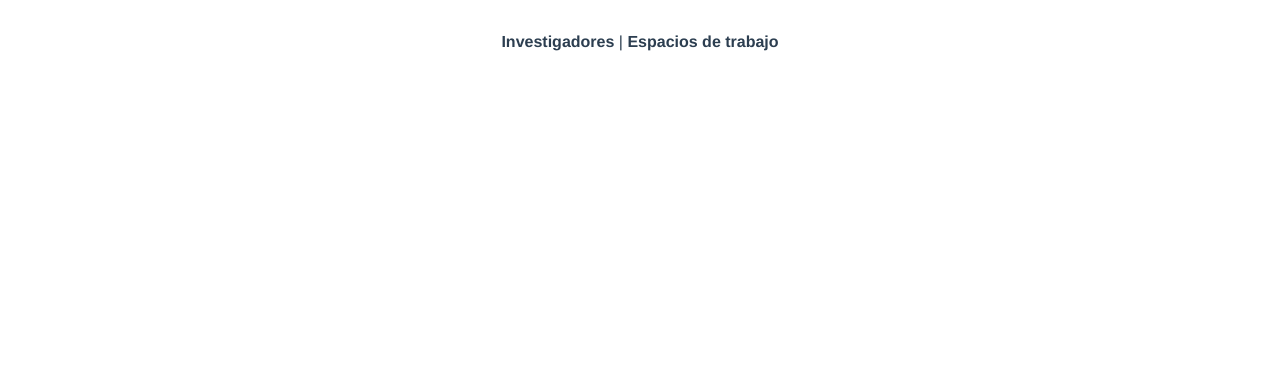
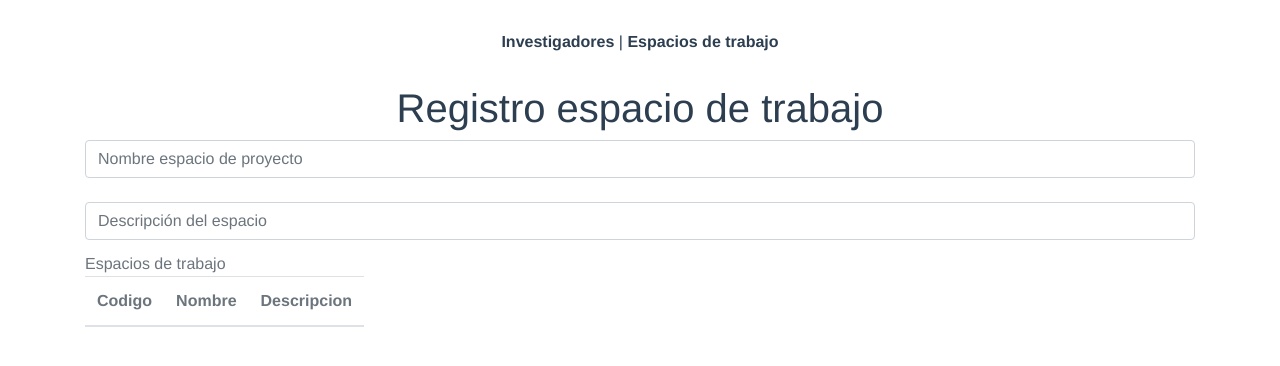
Before and after one commit to Leon-Avalos/indicadores, a Vue app: page /registro_espacio in a window 1280 px wide. Shown: the top 366 px of the page. Built offline with nearby package versions, Linux system fonts and the light colour scheme.

Commit message:
Commit 1 Sebas

```diff
--- a/src/App.vue
+++ b/src/App.vue
@@ -2,7 +2,7 @@
   <div id="app">
     <div id="nav">
       <router-link to="/">Investigadores</router-link> |
-      <router-link to="/about">Espacios de trabajo</router-link>
+      <router-link to="/Registro_espacio">Espacios de trabajo</router-link>
     </div>
     <router-view/>
   </div>
--- a/src/router/index.js
+++ b/src/router/index.js
@@ -11,12 +11,12 @@ const routes = [
     component: Home
   },
   {
-    path: '/about',
-    name: 'About',
+    path: '/registro_espacio',
+    name: 'Registro_espacio',
     // route level code-splitting
     // this generates a separate chunk (about.[hash].js) for this route
     // which is lazy-loaded when the route is visited.
-    component: () => import(/* webpackChunkName: "about" */ '../views/About.vue')
+    component: () => import(/* webpackChunkName: "about" */ '../views/Registro_espacio.vue')
   }
 ]
 
--- a/src/views/About.vue
+++ /dev/null
@@ -1,5 +0,0 @@
-<template>
-  <div class="workspaces">
-    <h1>Yo habia ponido los espacios aqui! :v</h1>
-  </div>
-</template>
--- /dev/null
+++ b/src/views/Registro_espacio.vue
@@ -0,0 +1,51 @@
+<template>
+  <div class="Registro espacio de trabajo">
+    <!-- <img alt="Vue logo" src="../assets/logo.png"> -->
+    <HelloWorld msg="Registro espacio de trabajo" />
+
+    <div class="container">
+      <section class="form">
+        <form>
+          <div class="form-row">
+            <div class="col">
+              <input type="text" class="form-control" placeholder="Nombre espacio de proyecto" />
+            </div>
+          </div>
+          <br>
+          <div class="form-row">
+            <div class="col">
+              <input type="text" class="form-control" placeholder="Descripción del espacio" />
+            </div>
+          </div>
+        </form>
+      </section>
+
+      <section class="data">
+        <caption>
+          Espacios de trabajo
+          <table class="table">
+            <thead>
+              <tr>
+                <th>Codigo</th>
+                <th>Nombre</th>
+                <th>Descripcion</th>
+              </tr>
+            </thead>
+          </table>
+        </caption>
+      </section>
+    </div>
+  </div>
+</template>
+
+<script>
+// @ is an alias to /src
+import HelloWorld from "@/components/HelloWorld.vue";
+
+export default {
+  name: "Home",
+  components: {
+    HelloWorld,
+  },
+};
+</script>
```
Also changed, not shown: 1 other file (tests, documents, lock files or other folders).
